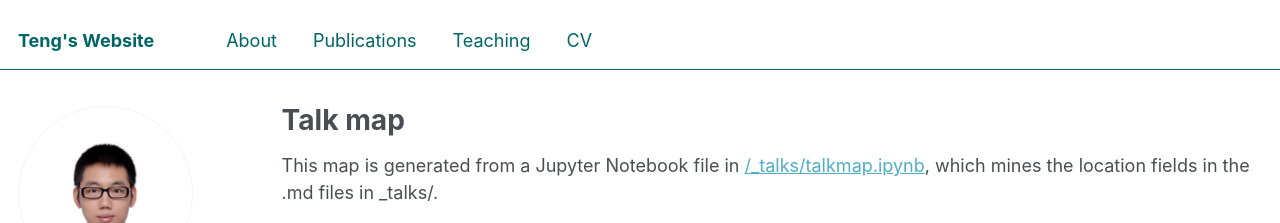
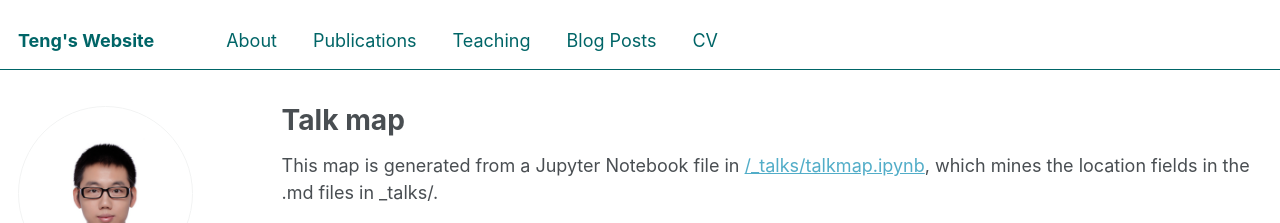
Before and after one commit to teng4/teng4.github.io, a Jekyll site: the page built from _pages/talkmap.html, in a window 1280 px wide. Shown: the top 223 px of the page. Built offline with Jekyll 4.4.1, drawn with Linux system fonts in a browser that asks for light colours; nearby versions of some CDN libraries; some web fonts are replaced.

Commit message:
Update navigation.yml

```diff
--- a/_data/navigation.yml
+++ b/_data/navigation.yml
@@ -18,6 +18,9 @@ main:
   #- title: "Blog Posts"
   #  url: /year-archive/
 
+  - title: "Blog Posts"
+    url: /blog/
+
   - title: "CV"
     url: /cv/
 
```
